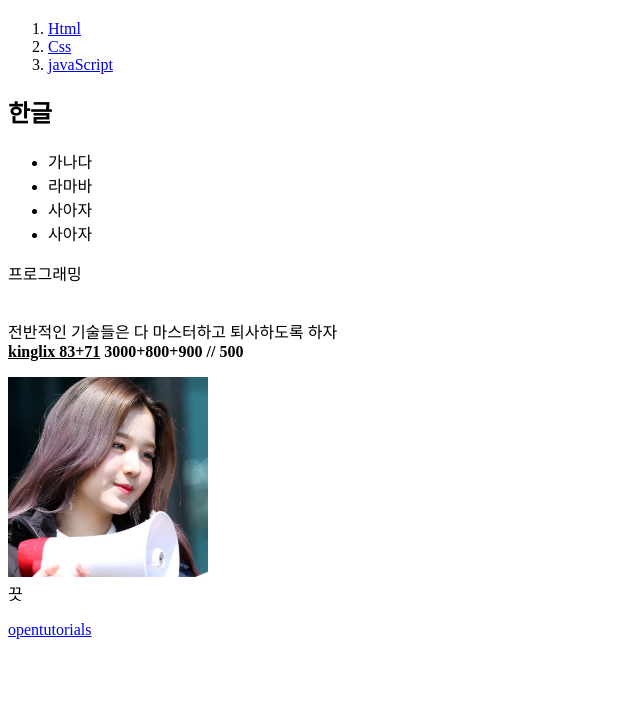
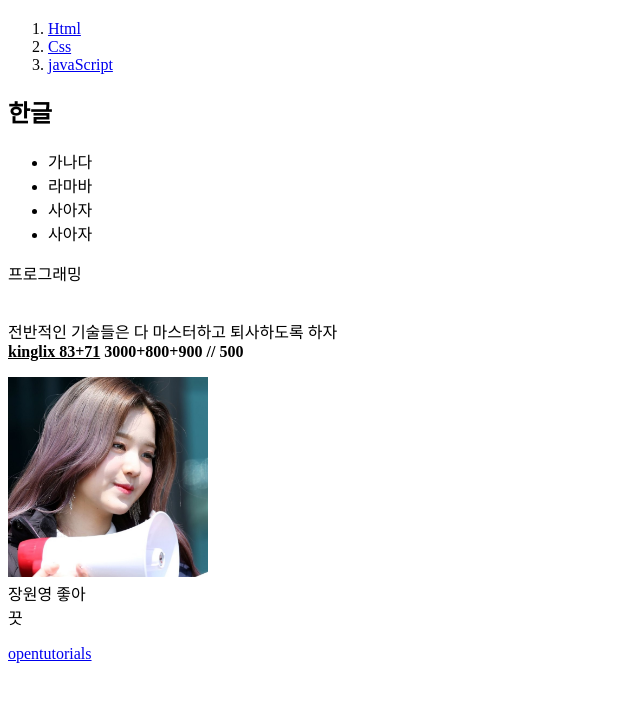
Before and after one commit to kinglixx/Web1, a plain HTML site: page 1.html in a window 1280 px wide. Shown: the part 60-762 px from the top of the page, without its empty margins (0-640 px from the left). Drawn offline with Linux system fonts and the light colour scheme.

Commit message:
Update 1.html
장원영 조아 추가

```diff
--- a/1.html
+++ b/1.html
@@ -31,6 +31,7 @@
 </p>
 
 <img src="jww1.jpg" width="200"><br>
+장원영 좋아<br>
 끗<br>
 
 <p>
```
